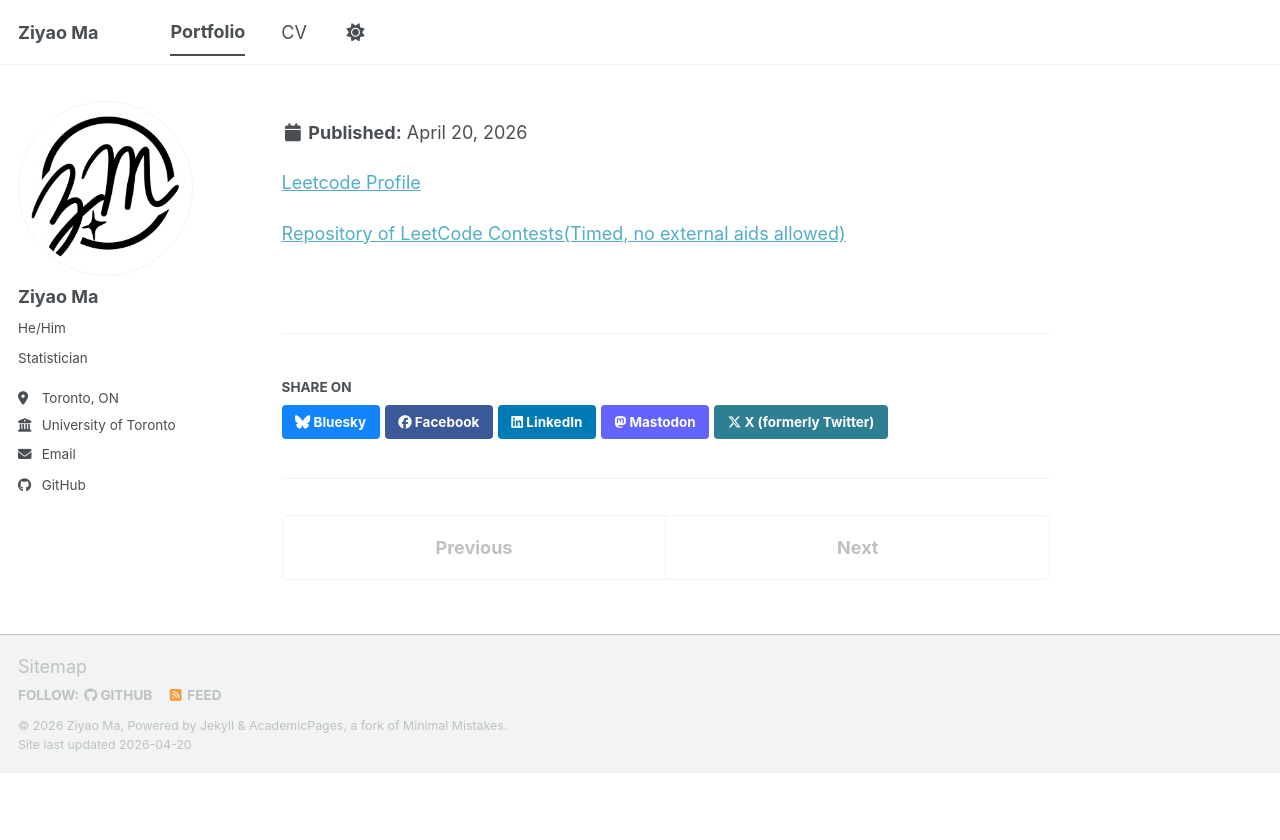
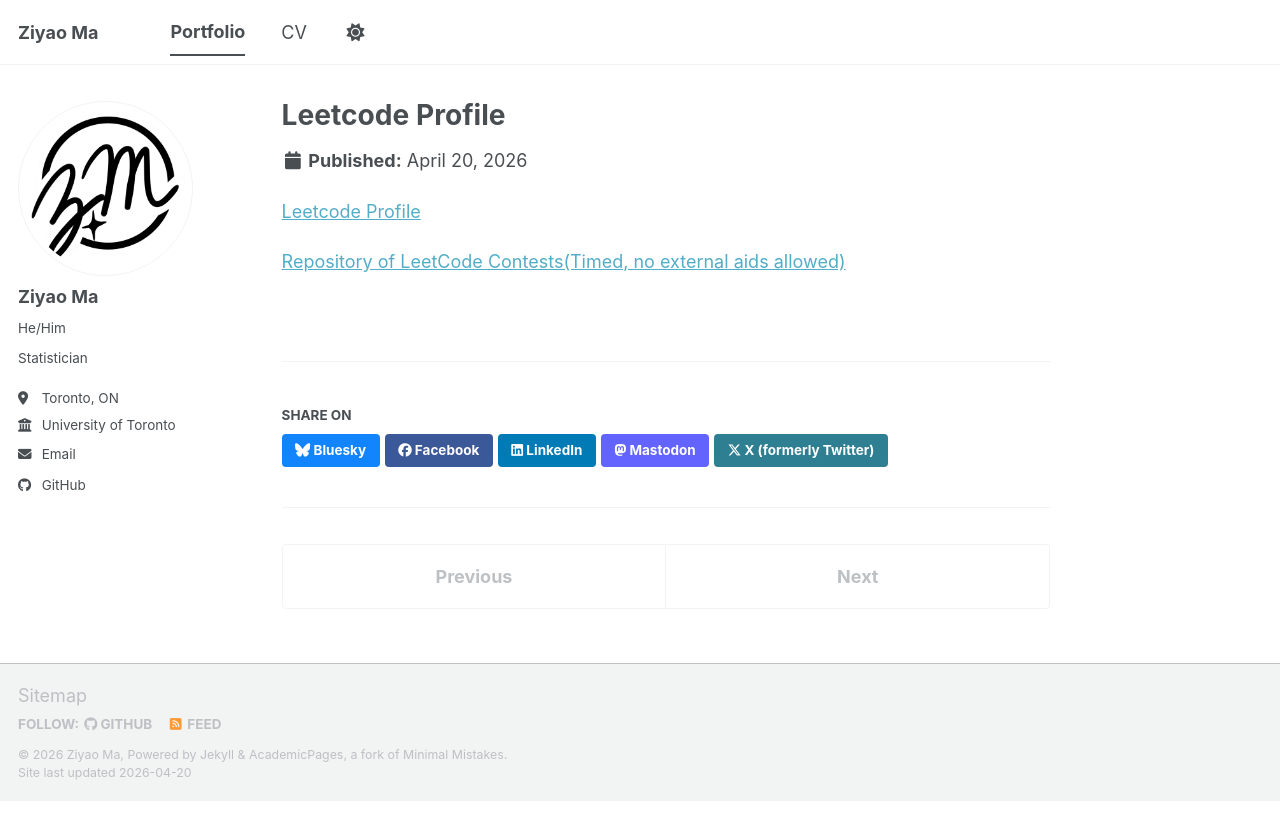
Before and after one commit to ziyaoma1/ziyaoma1.github.io, a Jekyll site: the page built from _portfolio/portfolio-1.md, in a window 1280 px wide. Shown: the top 840 px of the page. Built offline with Jekyll 4.4.1, drawn with Linux system fonts in a browser that asks for light colours; a script bundle is joined from its source files by our own code; library files that are not in the unit come from our copies.

```diff
--- a/_portfolio/portfolio-1.md
+++ b/_portfolio/portfolio-1.md
@@ -1,6 +1,6 @@
 ---
 title: "Leetcode Profile"
-excerpt: "A collection of challenging problems I've solved, demonstrating my coding ability
+excerpt: "A collection of challenging problems I've solved, demonstrating my coding ability"
 collection: portfolio
 ---
 
```
